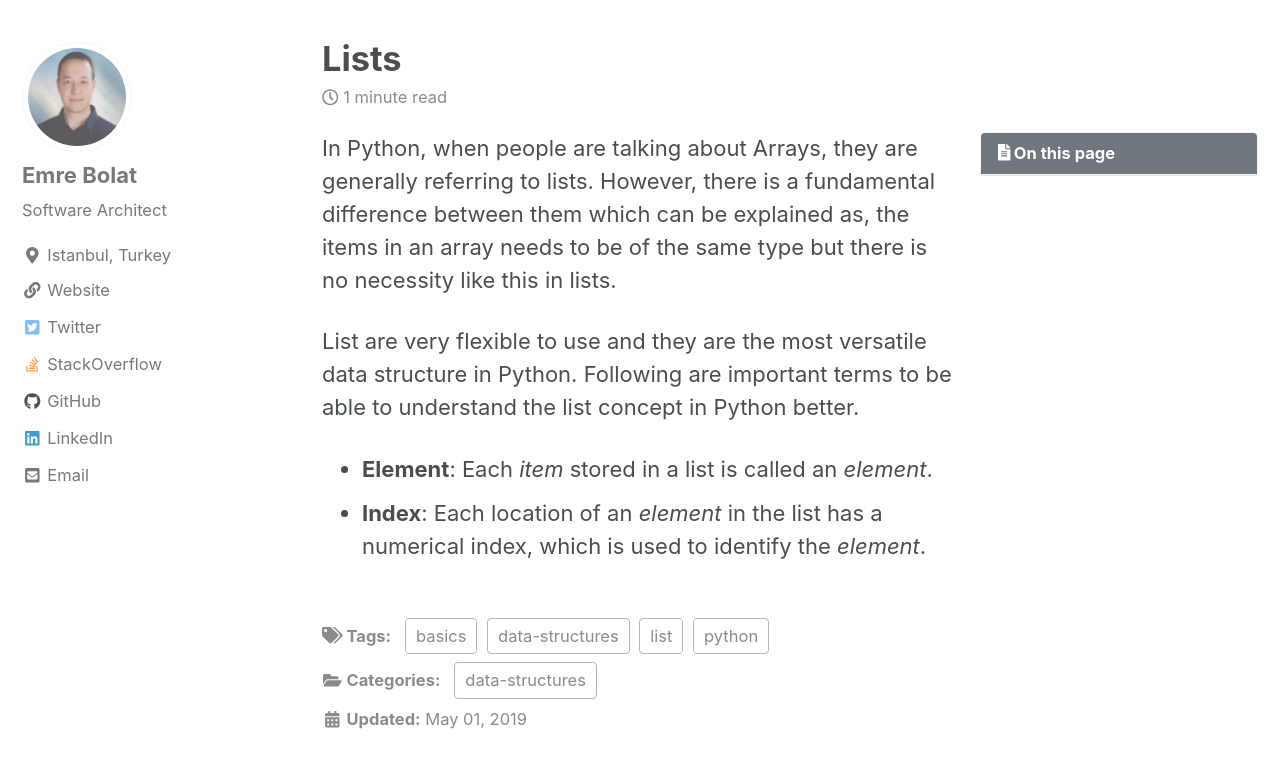
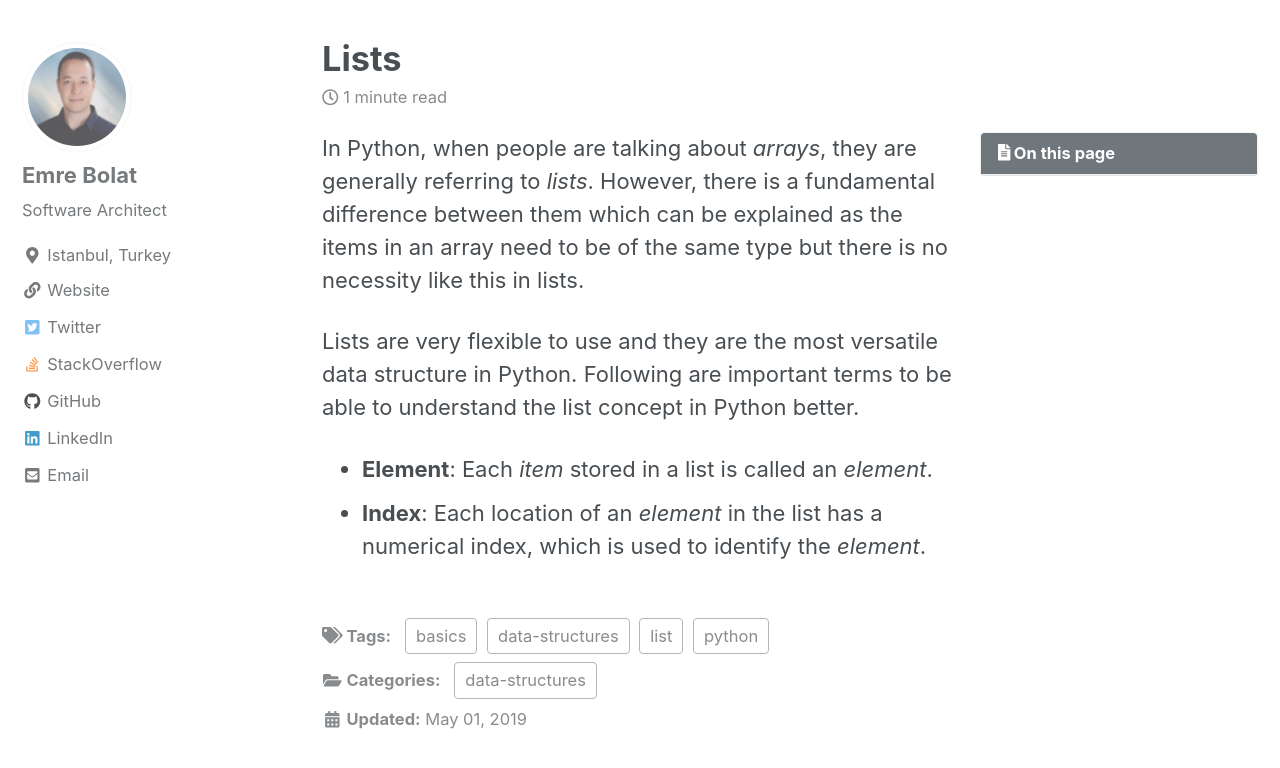
Before and after one commit to ebolat/emre.me, a Jekyll site: the page built from _posts/2019-05-01-lists.md, in a window 1280 px wide and 900 px high, scrolled down 948 px, cut to the strip 125-893 px from the top of the window. Built offline with Jekyll 4.4.1, drawn with Linux system fonts in a browser that asks for light colours; cached includes are drawn as plain includes; nearby versions of some CDN libraries; comment, search, counter and statistics services are not loaded; a style sheet for code colours, icons or effects is not loaded.

Commit message:
fixed typos

```diff
--- a/_posts/2019-05-01-lists.md
+++ b/_posts/2019-05-01-lists.md
@@ -14,9 +14,9 @@ toc: true
 toc_sticky: true
 ---
 
-In Python, when people are talking about Arrays, they are generally referring to lists. However, there is a fundamental difference between them which can be explained as, the items in an array needs to be of the same type but there is no necessity like this in lists.
+In Python, when people are talking about *arrays*, they are generally referring to *lists*. However, there is a fundamental difference between them which can be explained as the items in an array need to be of the same type but there is no necessity like this in lists.
 
-List are very flexible to use and they are the most versatile data structure in Python. Following are important terms to be able to understand the list concept in Python better.
+Lists are very flexible to use and they are the most versatile data structure in Python. Following are important terms to be able to understand the list concept in Python better.
 
 
 
```
Also changed, not shown: _posts/2019-05-01-data-structures-in-python.md (+2 -2 lines).
